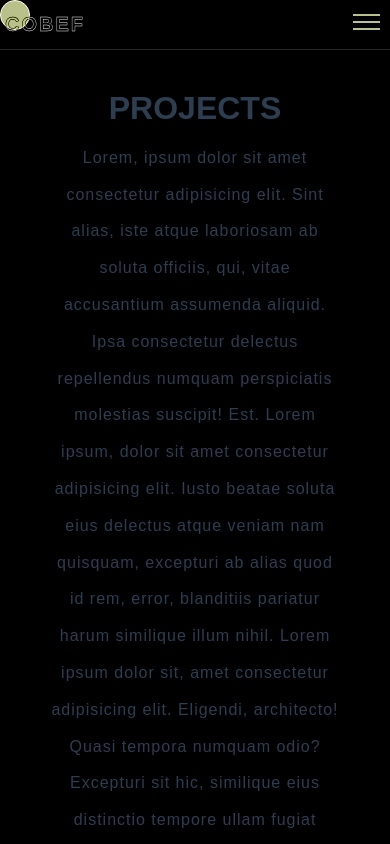
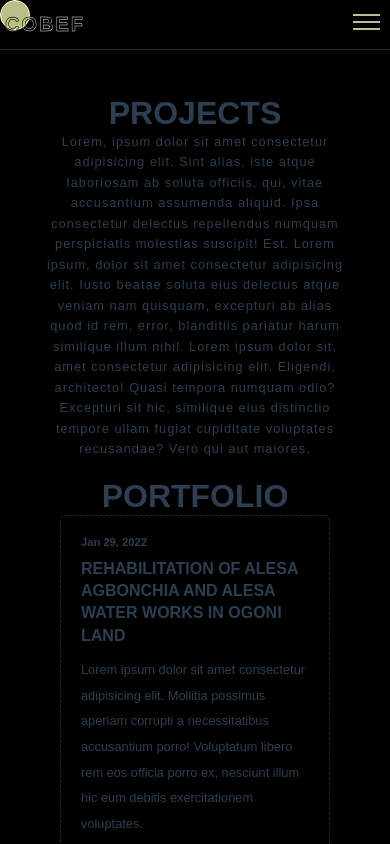
Before and after one commit to utibeinyangetuk/cobef, a Vue app: page /projects in a window 390 px wide. Built offline with nearby package versions, Linux system fonts and the light colour scheme; a web font is replaced by a local one.

Commit message:
projects page responsiveness fix

```diff
--- a/src/views/Projects.vue
+++ b/src/views/Projects.vue
@@ -102,7 +102,7 @@ import ImageCarousel from "@/components/ImageCarousel.vue";
          <ImageCarousel :images="trips" class="image-carousel" />
       </div>
       <div class="logos">
-			<h1 class="heading">Clients</h1>
+         <h1 class="heading">Trusted By</h1>
          <div class="logos-slide">
             <img src="../assets/client logos/ALCON.png" />
             <img src="../assets/client logos/briscoegroup.png" />
@@ -129,42 +129,40 @@ import ImageCarousel from "@/components/ImageCarousel.vue";
 <style scoped>
    .container {
       margin-top: 50px;
+      background-color: var(--pry-background);
    }
 
    .header {
-	padding: 0 40px;
-	text-align: center;
+      padding: 10px;
    }
 
    .heading {
       text-transform: uppercase;
       font-size: 2em;
       color: var(--pry-text-color);
-	margin-bottom: 0.4em;
       text-align: center;
-	text-shadow: 0px 4px 4px rgba(0, 0, 0, 0.25);
    }
 
    .header p {
       line-height: 2.3em;
-	font-size: 1rem;
+      font-size: .8rem;
       text-align: center;
       letter-spacing: 1px;
       margin-bottom: 1em;
-	color: var(--sec-text-color);
+      color: var(--pry-text-color);
    }
 
    .works-wrapper {
       display: grid;
-	grid-template-columns: repeat(2, 1fr);
+      grid-template-columns: repeat(auto-fit, minmax(350px, 1fr));
       gap: 10px;
       width: 100%;
-	padding: 0 40px;
+      padding: 0 20px;
    }
 
    .works {
       width: fit-content;
-	border: var(--pry-border);
+      border: var(--sec-border);
       border-radius: 5px;
       padding: 20px;
       margin-bottom: 1em;
@@ -172,23 +170,25 @@ import ImageCarousel from "@/components/ImageCarousel.vue";
 
    .works h1 {
       color: var(--pry-text-color);
-	font-size: 1.6em;
+      font-size: 1em;
       text-transform: uppercase;
       line-height: 1.4em;
       margin-bottom: 10px;
    }
 
    .works h2 {
-	color: var(--sec-text-color);
-	font-size: 12px;
+      color: var(--pry-text-color);
+      font-size: .7em;
       margin-bottom: 10px;
    }
 
    .works p {
       width: 100%;
-	color: var(--sec-text-color);
+      color: var(--pry-text-color);
       line-height: 2em;
+      font-size: .8em;
    }
+
    .carousel .heading {
       width: 100%;
    }
@@ -198,6 +198,7 @@ import ImageCarousel from "@/components/ImageCarousel.vue";
       white-space: nowrap;
       position: relative;
    }
+
    .logos .heading {
       padding: 10px;
       width: 100%;
@@ -216,39 +217,59 @@ import ImageCarousel from "@/components/ImageCarousel.vue";
 
    .logos-slide {
       display: inline-block;
-	animation: 30s slide linear infinite;
+      animation: 15s slide linear infinite;
       padding: 20px;
    }
 
    .logos-slide img {
-	height: 50px;
-	margin: 0 40px;
+      height: 10vh;
+      margin: 0 20px;
+      border: var(--sec-border);
+      padding: 10px;
+      border-radius: 10px;
    }
 
-@media only screen and (max-width: 768px) {
+   @media only screen and (max-width: 1024px) {
       .header {
-		padding: 0 10px;
+         padding: 5px;
       }
+
       .header p {
-		text-align: center;
+         line-height: 1.6em;
       }
-	.works-wrapper {
-		display: flex;
-		flex-direction: column;
-		padding: 0 10px;
-	}
+
       .works {
          width: 100%;
       }
+
       .works h1 {
          font-size: 1.2em;
          width: 100%;
       }
+
       .works p {
          width: 100%;
       }
+
       .carousel .heading {
          font-size: 1.5em;
       }
+
+      .logos-slide img {
+         height: 7vh;
+         margin: 0 8px;
+      }
+   }
+
+   @media only screen and (max-width:753px) {
+      .works-wrapper {
+         display: grid;
+         grid-template-columns: repeat(auto-fit, minmax(260px, 1fr));
+      }
+
+      .works h1 {
+         font-size: 1em;
+         width: 100%;
+      }
    }
 </style>
```
Lines whose indentation alone changed are shown as unchanged.
